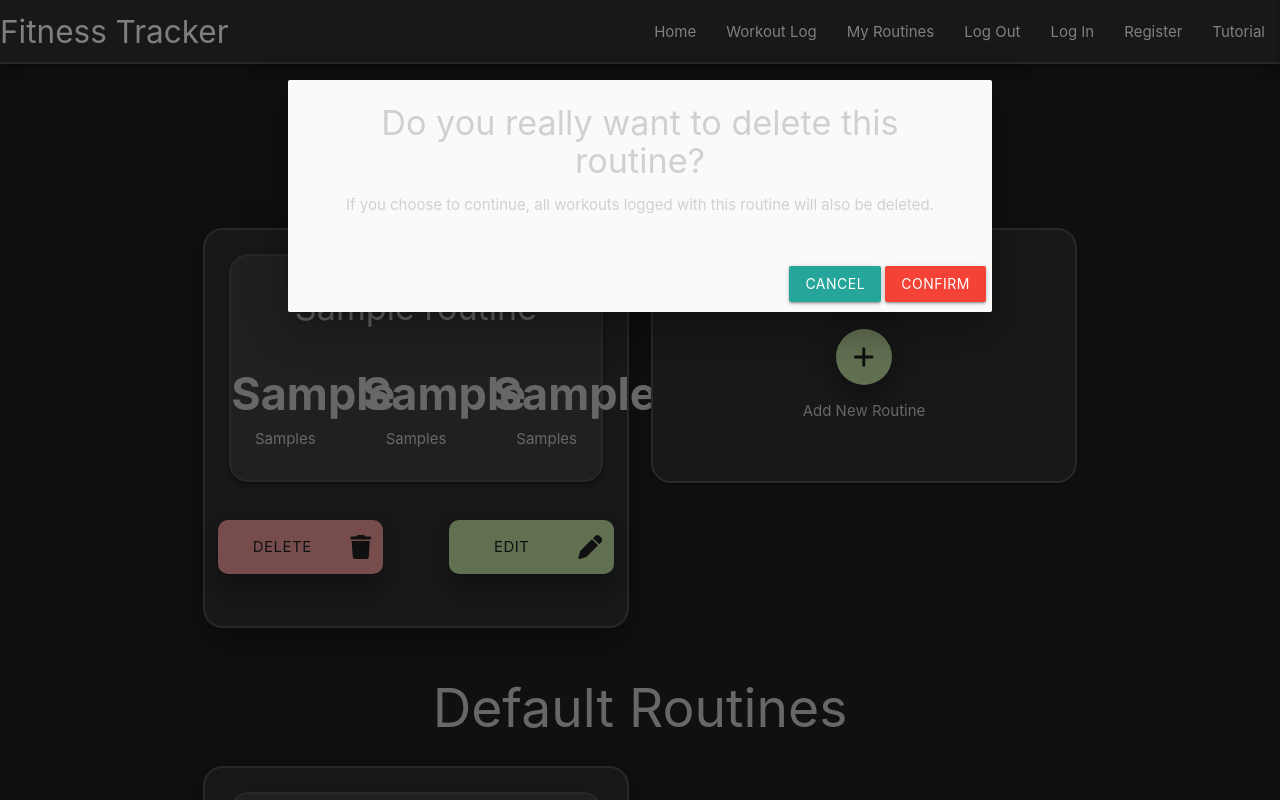
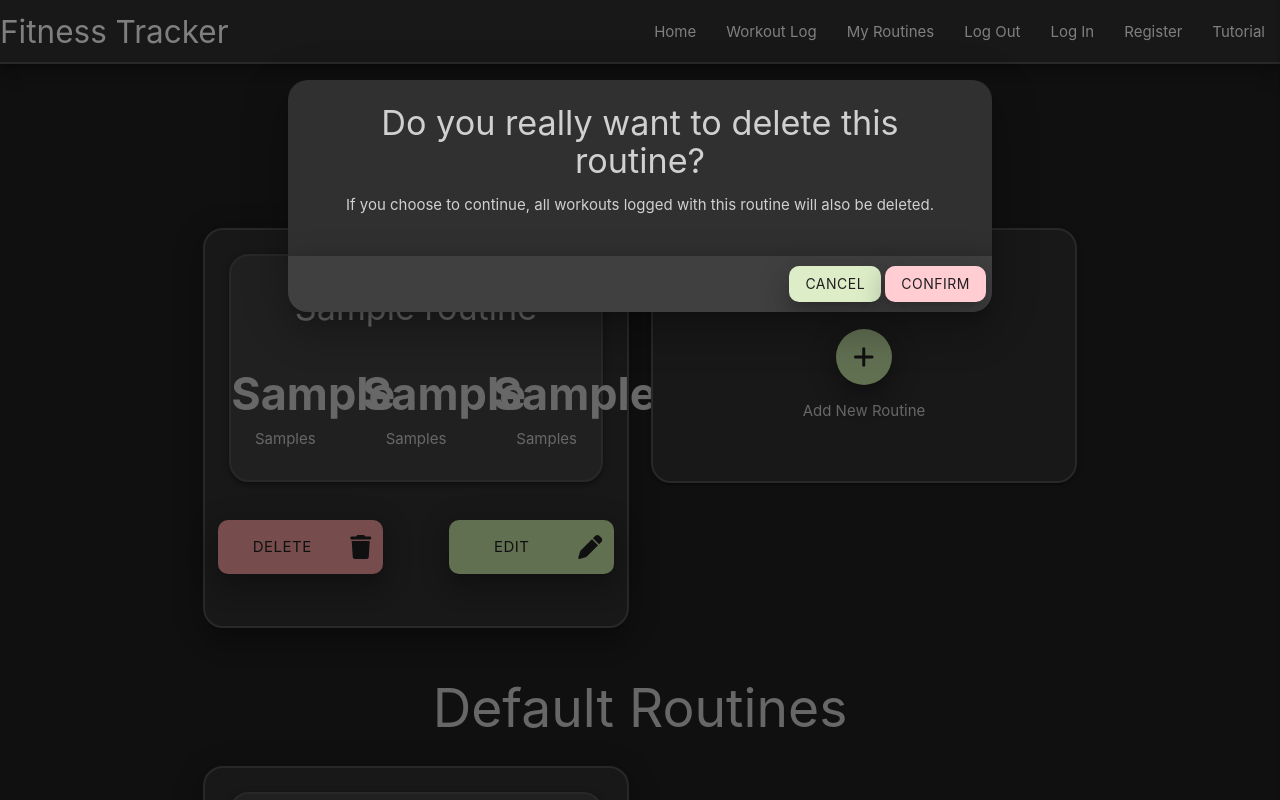
Before and after one commit to lmjh/fitness-tracker, a Flask app: page /my_routines in a window 1280 px wide, after a click on "DELETE". Run offline with Flask 2, Linux system fonts and the light colour scheme; the visitor is signed in with stand-in values (Sample User, id 1); a database or web service that is not in the repository returns one stand-in record (values such as "Sample title"); some libraries are stand-ins or nearby versions.

Commit message:
Add modal styles and fix styling bugs

```diff
--- a/static/css/style.css
+++ b/static/css/style.css
@@ -6,7 +6,7 @@
     --dark-border: #505050;
     --light-text: #D0D0D0;
     --dark-text: #202020;
-    --link-color: #5ac9ff;
+    --accent-blue: #5ac9ff;
 }
 
 body,
@@ -17,7 +17,7 @@ textarea {
 }
 
 a {
-    color: var(--link-color)
+    color: var(--accent-blue)
 }
 
 nav {
@@ -69,8 +69,9 @@ input[type="datetime-local"]:not(.browser-default):focus:not([readonly])+label,
 input[type="tel"]:not(.browser-default):focus:not([readonly])+label,
 input[type="number"]:not(.browser-default):focus:not([readonly])+label,
 input[type="search"]:not(.browser-default):focus:not([readonly])+label,
-textarea.materialize-textarea:focus:not([readonly])+label {
-    color: var(--link-color);
+textarea.materialize-textarea:focus:not([readonly])+label,
+.input-field .prefix.active {
+    color: var(--accent-blue);
 }
 
 input:not([type]):focus:not([readonly]),
@@ -86,13 +87,17 @@ input[type="tel"]:not(.browser-default):focus:not([readonly]),
 input[type="number"]:not(.browser-default):focus:not([readonly]),
 input[type="search"]:not(.browser-default):focus:not([readonly]),
 textarea.materialize-textarea:focus:not([readonly]) {
-    border-bottom: 1px solid var(--link-color);
+    border-bottom: 1px solid var(--accent-blue);
     -webkit-box-shadow: 0 1px 0 0 #26a69a;
-    box-shadow: 0 1px 0 0 var(--link-color);
+    box-shadow: 0 1px 0 0 var(--accent-blue);
 }
 
 button:focus {
-    background-color: var(--link-color);
+    background-color: var(--accent-blue);
+}
+
+.select-wrapper input.select-dropdown:focus {
+	border-bottom: 1px solid var(--accent-blue);
 }
 
 /* Hide Chrome, Safari, Edge and Opera number scroll arrows */
@@ -119,7 +124,7 @@ input[type=number] {
 .dropdown-content li>a,
 .dropdown-content li>span {
     background-color: var(--dark-3);
-    color: var(--link-color);
+    color: var(--accent-blue);
     border-width: 1px 0 1px;
     border-color: var(--dark-2);
     border-style: solid;
@@ -143,7 +148,7 @@ input[type=number] {
 }
 
 .is-selected>.datepicker-day-button {
-    background-color: var(--link-color);
+    background-color: var(--accent-blue);
     color: var(--dark-text);
 }
 
@@ -153,7 +158,7 @@ input[type=number] {
 .datepicker-done,
 .datepicker-table td.is-today,
 .timepicker-close {
-    color: var(--link-color)
+    color: var(--accent-blue)
 }
 
 .month-next>svg,
@@ -163,11 +168,11 @@ input[type=number] {
 
 .timepicker-canvas-bg,
 .timepicker-canvas-bearing {
-    fill: var(--link-color)
+    fill: var(--accent-blue)
 }
 
 .timepicker-canvas line {
-    stroke: var(--link-color);
+    stroke: var(--accent-blue);
 }
 
 .timepicker-plate {
@@ -242,3 +247,19 @@ input[type=number] {
 .btn-floating i {
     color: var(--dark-text);
 }
+
+/* MODAL STYLES */
+
+.modal {
+    border-radius: 20px;
+    background-color: var(--dark-2);
+}
+
+.modal .modal-footer {
+    background-color: var(--dark-3);
+}
+
+.modal-button {
+    border-radius: 10px;
+    color: var(--dark-text);
+}
--- a/templates/home.html
+++ b/templates/home.html
@@ -2,7 +2,7 @@
 {% block content %}
 <div class="row">
     <div class="col s12 l8 offset-l2 margin-top-5 center-align">
-        <div class="card-panel card-panel-bottom">
+        <div class="card-panel card-panel-bottom z-depth-4">
             <h1>Welcome!</h1>
             <p>Lorem ipsum dolor sit, amet consectetur adipisicing elit. Quod ipsam earum asperiores optio esse? Ducimus, nam.
                 Quos recusandae, reprehenderit ea provident, delectus amet quas inventore aperiam atque laudantium beatae ipsa?</p>
--- a/templates/my_routines.html
+++ b/templates/my_routines.html
@@ -41,15 +41,16 @@
                     <i class="fa-solid fa-pen right"></i>Edit</a>
 
                 <!-- Delete confimation modal -->
-                <div id="{{ routine._id }}_modal" class="modal">
+                <div id="{{ routine._id }}_modal" class="modal center-align">
                     <div class="modal-content">
                         <h4>Do you really want to delete this routine?</h4>
                         <p>If you choose to continue, all workouts logged with this routine will also be deleted.</p>
                     </div>
-                    <div class="modal-footer">
-                        <a href="#!" class="modal-close waves-effect waves-green btn">Cancel</a>
+                    <div class="modal-footer z-depth-4">
+                        <a href="#!" class="modal-close waves-effect modal-button light-green lighten-4 z-depth-4
+                            btn">Cancel</a>
                         <a href="{{ url_for('delete_routine', routine_id=routine._id) }}"
-                            class="modal-close waves-effect waves-light btn red">Confirm</a>
+                            class="modal-close waves-effect modal-button btn red lighten-4 z-depth-4">Confirm</a>
                     </div>
                 </div>
             </div>
```
Also changed, not shown: templates/workout_log.html (+8 -7 lines).
